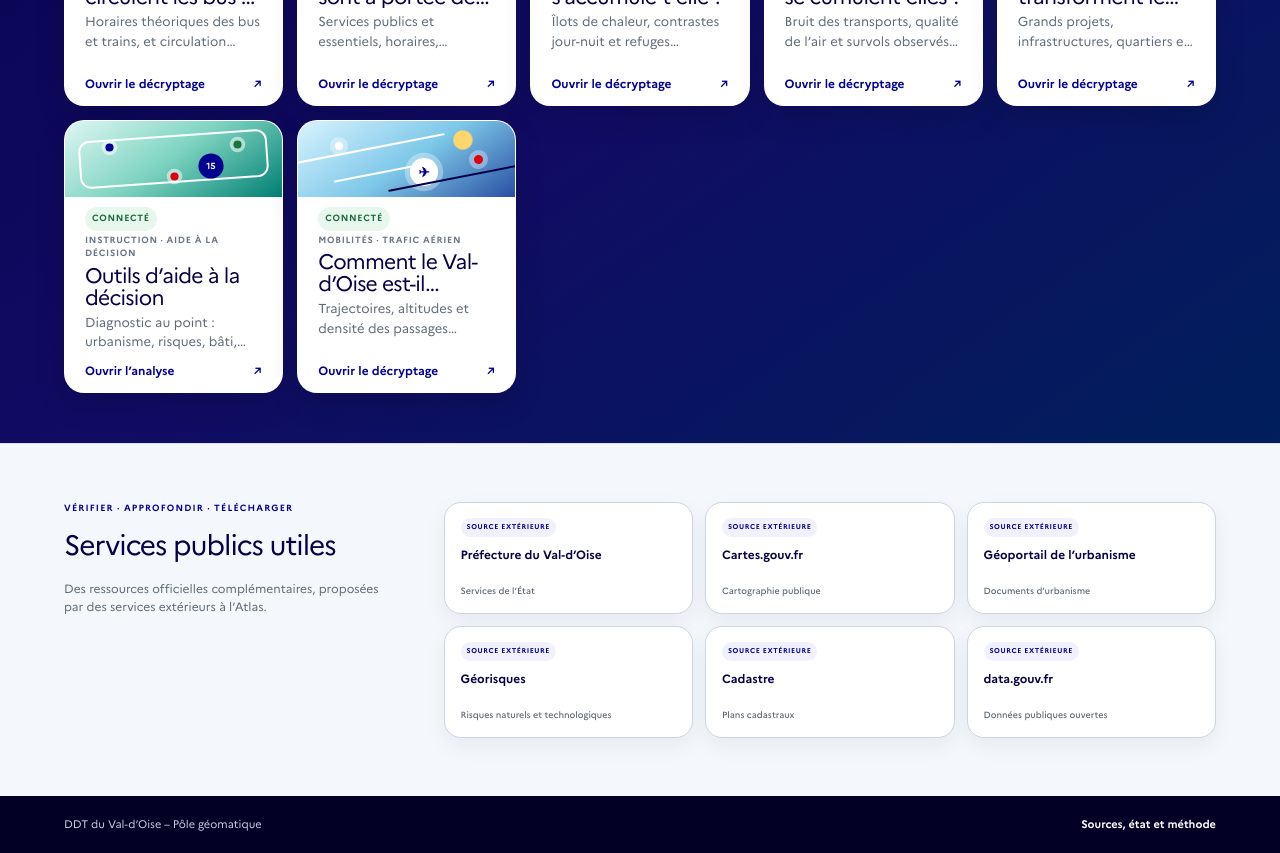
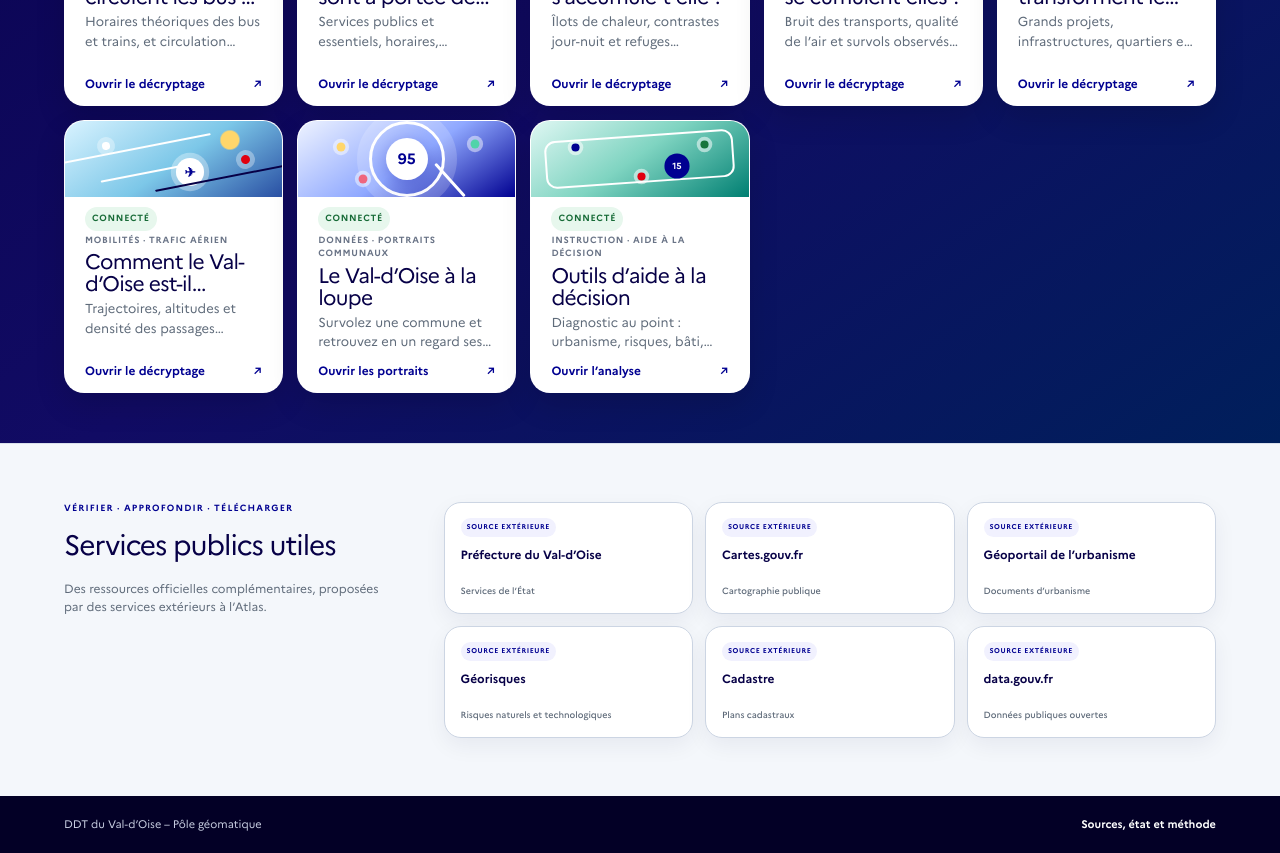
Before and after one commit to DDT95/atlas-territorial-95, a Next.js app: page / in a window 1280 px wide. Shown: the part 2240-3093 px from the top of the page. Built offline with nearby package versions, Linux system fonts and the light colour scheme; no server answers.

Commit message:
Ajoute Le Val-d’Oise à la loupe à l’Atlas

```diff
--- a/app/page.tsx
+++ b/app/page.tsx
@@ -729,6 +729,56 @@ export default function Home() {
             </div>
           </a>
           <a
+            className="understand-card air-traffic-story-card is-live"
+            href="https://ddt95.github.io/trafic-aerien-95/"
+            target="_blank"
+            rel="noreferrer"
+          >
+            <div className="story-visual air-traffic-story" aria-hidden="true">
+              <i />
+              <i />
+              <i />
+              <b>✈</b>
+            </div>
+            <div className="story-copy">
+              <span className="story-status live">Connecté</span>
+              <small>Mobilités · trafic aérien</small>
+              <h3>Comment le Val-d’Oise est-il survolé&nbsp;?</h3>
+              <p>
+                Trajectoires, altitudes et densité des passages observés sur
+                une journée.
+              </p>
+              <strong>
+                Ouvrir le décryptage <b>↗</b>
+              </strong>
+            </div>
+          </a>
+          <a
+            className="understand-card loupe-story-card is-live"
+            href="https://ddt95.github.io/val-doise-a-la-loupe/"
+            target="_blank"
+            rel="noreferrer"
+          >
+            <div className="story-visual loupe-story" aria-hidden="true">
+              <i />
+              <i />
+              <i />
+              <b>95</b>
+            </div>
+            <div className="story-copy">
+              <span className="story-status live">Connecté</span>
+              <small>Données · portraits communaux</small>
+              <h3>Le Val-d’Oise à la loupe</h3>
+              <p>
+                Survolez une commune et retrouvez en un regard ses habitants,
+                logements, emplois, services et mobilités.
+              </p>
+              <strong>
+                Ouvrir les portraits <b>↗</b>
+              </strong>
+            </div>
+          </a>
+          <a
             className="understand-card decision-story-card is-live"
             href="https://ddt95.github.io/diagnostic-aide-decision-95/"
             target="_blank"
@@ -750,31 +800,6 @@ export default function Home() {
               </p>
               <strong>
                 Ouvrir l’analyse <b>↗</b>
-              </strong>
-            </div>
-          </a>
-          <a
-            className="understand-card air-traffic-story-card is-live"
-            href="https://ddt95.github.io/trafic-aerien-95/"
-            target="_blank"
-            rel="noreferrer"
-          >
-            <div className="story-visual air-traffic-story" aria-hidden="true">
-              <i />
-              <i />
-              <i />
-              <b>✈</b>
-            </div>
-            <div className="story-copy">
-              <span className="story-status live">Connecté</span>
-              <small>Mobilités · trafic aérien</small>
-              <h3>Comment le Val-d’Oise est-il survolé&nbsp;?</h3>
-              <p>
-                Trajectoires, altitudes et densité des passages observés sur
-                une journée.
-              </p>
-              <strong>
-                Ouvrir le décryptage <b>↗</b>
               </strong>
             </div>
           </a>
```
Also changed, not shown: app/globals.css.
